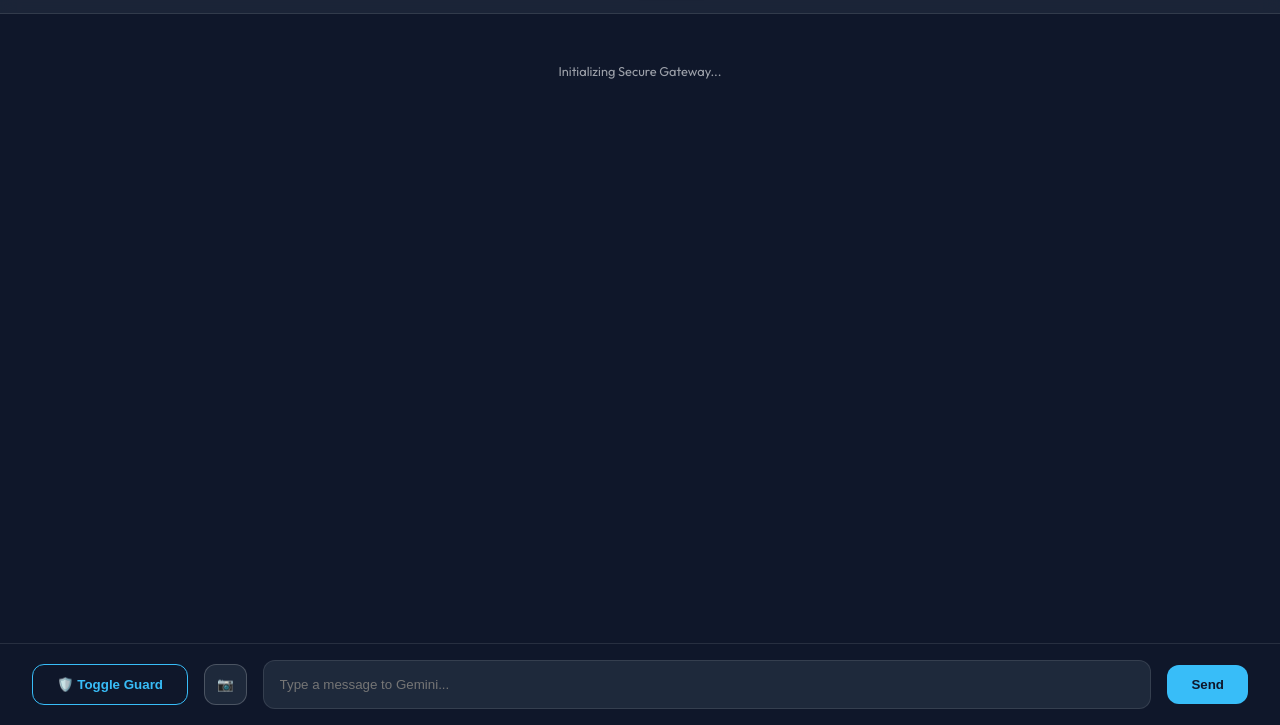
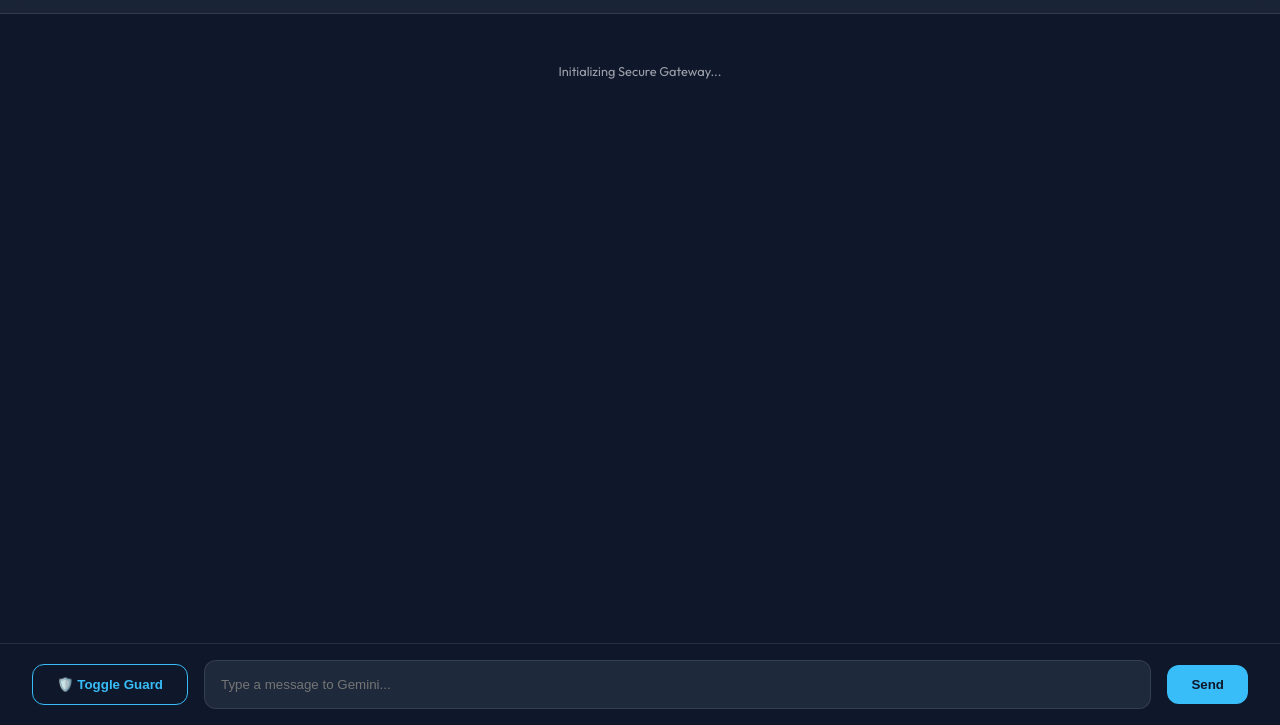
Before and after one commit to fatlungodev/Trend-AI-guard-demo, a website: page public/index.html in a window 1280 px wide. Shown: the part 75-800 px from the top of the page. Drawn offline with nearby package versions, Linux system fonts and the light colour scheme; no server answers.

Commit message:
Hidden image upload button

```diff
--- a/public/index.html
+++ b/public/index.html
@@ -357,7 +357,7 @@
             <div class="controls-row">
                 <button class="btn-outline" onclick="toggleGuard()">🛡️ Toggle Guard</button>
                 <input type="file" id="image-input" accept="image/*" style="display: none;" onchange="handleImageSelect(event)">
-                <button class="image-upload-btn" onclick="document.getElementById('image-input').click()">📷</button>
+                <button class="image-upload-btn" onclick="document.getElementById('image-input').click()" style="display: none;">📷</button>
                 <input type="text" id="user-input" placeholder="Type a message to Gemini..."
                     onkeypress="if(event.key === 'Enter') sendMessage()">
                 <button onclick="sendMessage()">Send</button>
```
